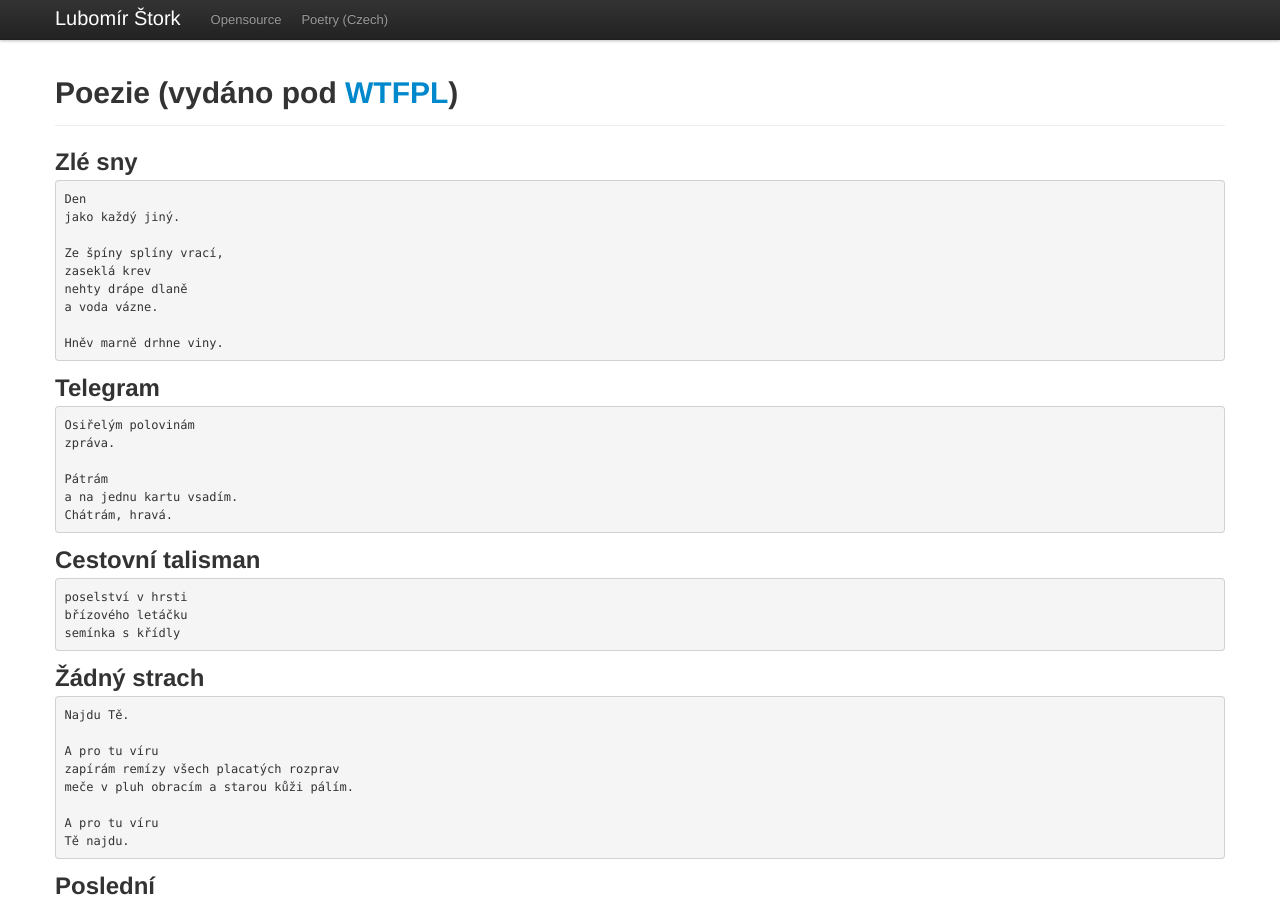
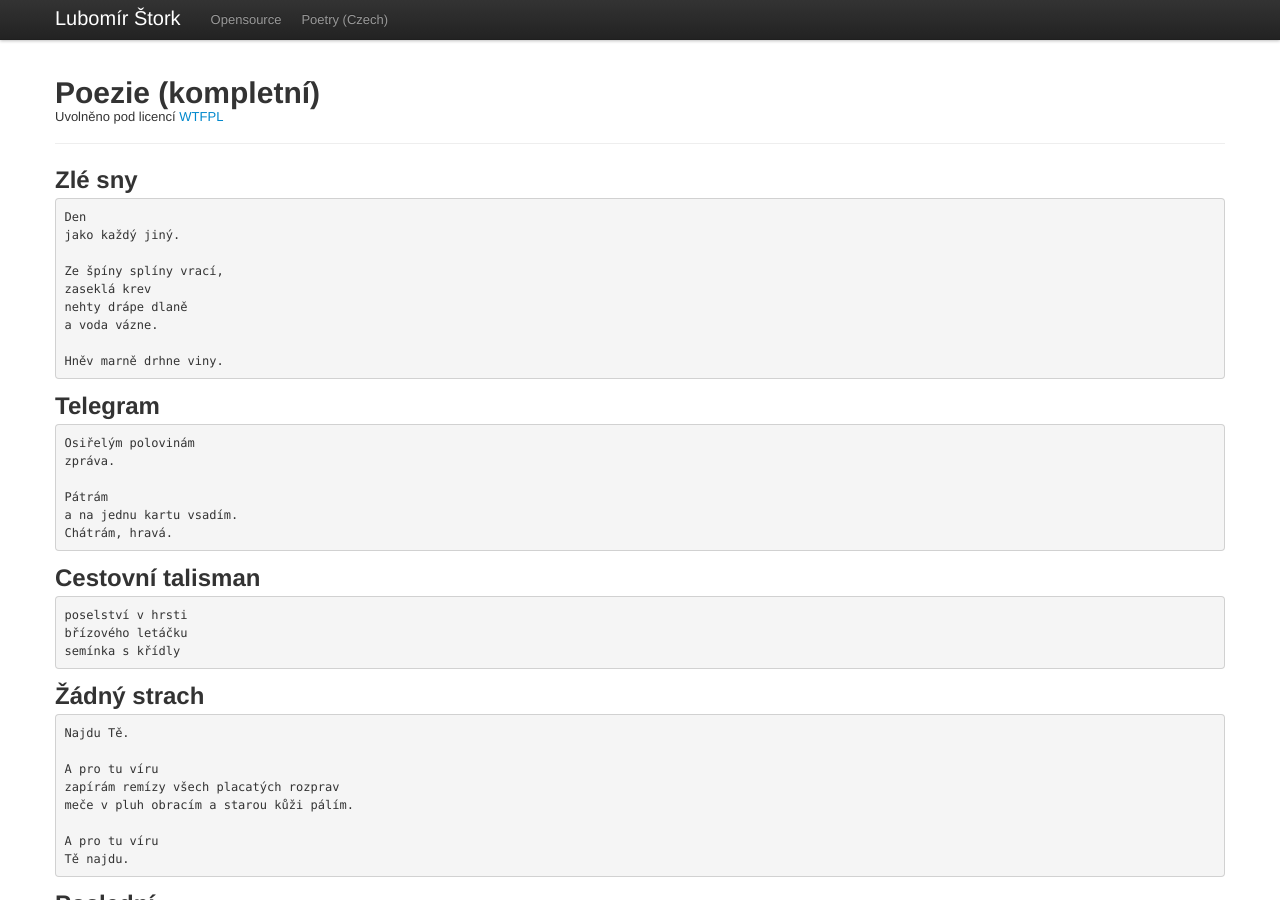
Before and after one commit to stork/stork.github.io, a Jekyll site: the page built from poetry/all-in-one.html, in a window 1280 px wide and 900 px high. Built offline with Jekyll 4.4.1, drawn with Linux system fonts in a browser that asks for light colours.

Commit message:
Tweak all-in-one

```diff
--- a/poetry/all-in-one.html
+++ b/poetry/all-in-one.html
@@ -4,7 +4,8 @@ title: Poezie
 description: Poezie, vše na jedné straně
 ---
 <div class="page-header">
-	<h1>Poezie (vydáno pod <a href="http://sam.zoy.org/wtfpl/">WTFPL</a>)</h1>
+	<h1>Poezie (kompletní)</h1>
+	Uvolněno pod licencí <a href="http://sam.zoy.org/wtfpl/">WTFPL</a>
 </div>
 
 {% for post in site.tags.poem %}
```
